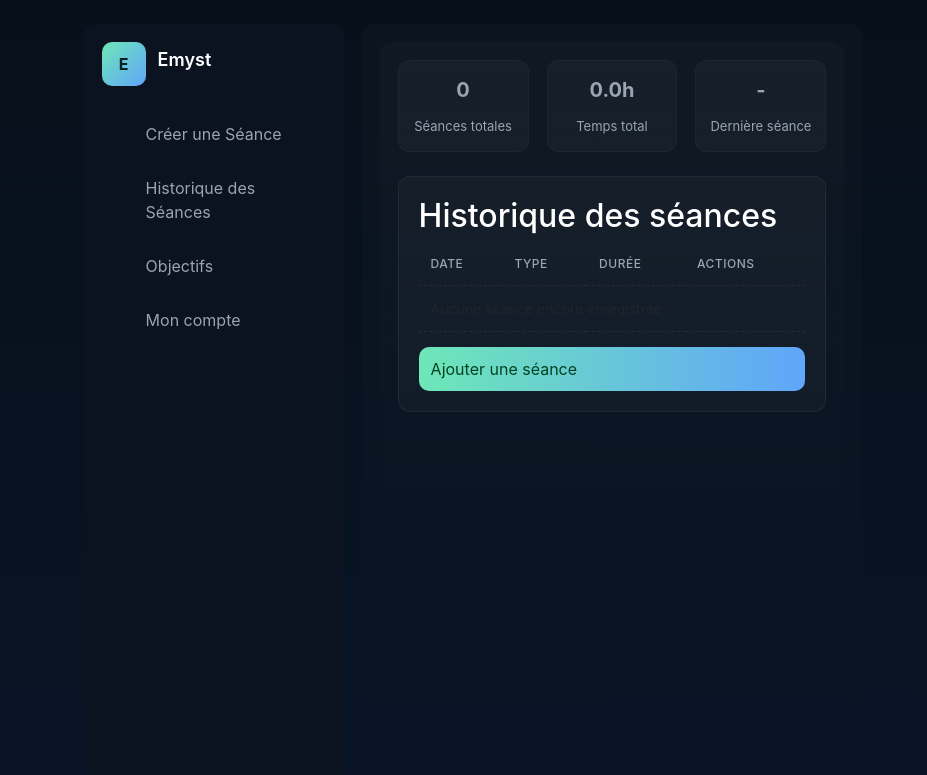
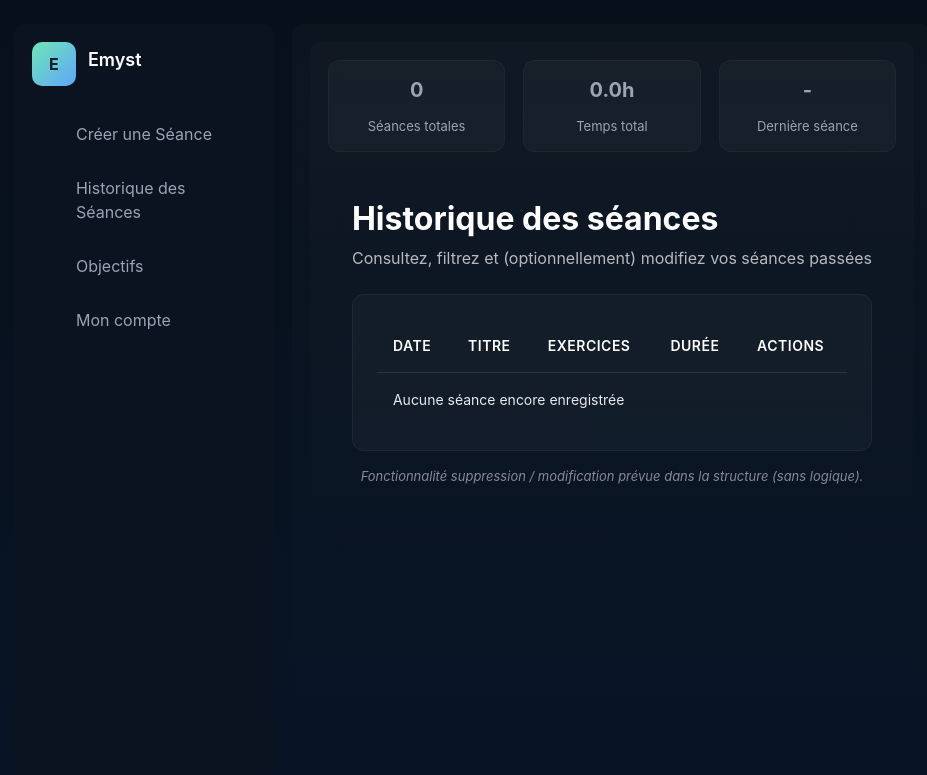
Before and after one commit to sgahovey/MSP2_Emyst, a Symfony app: template templates/seance/index.html.twig in a window 1280 px wide. Shown: the top 775 px of the page, without its empty margins (167-1094 px from the left). Run offline with Twig, Linux system fonts and the light colour scheme; the template is opened without the code that fills it, so the values that code supplies are empty; some libraries are stand-ins or nearby versions.

Commit message:
Refactor historique des séances: mise à jour de la structure HTML, amélioration des titres et des sous-titres, ajout de la gestion des exercices, et révision des actions disponibles.

```diff
--- a/templates/seance/index.html.twig
+++ b/templates/seance/index.html.twig
@@ -42,54 +42,65 @@
         <br>
 
         <!-- ===================== -->
-        <!--   TABLEAU SEANCES    -->
+        <!--   HISTORIQUE SEANCES    -->
         <!-- ===================== -->
-        <div class="seances-wrapper">
+        <div class="seances-history-container">
+            <div class="seances-history-header">
+                <div>
+                    <h1 class="seances-history-title">Historique des séances</h1>
+                    <p class="seances-history-subtitle">Consultez, filtrez et (optionnellement) modifiez vos séances passées</p>
+                </div>
+            </div>
 
-            <div class="card objectifs-card">
-                <h2>Historique des séances</h2>
-
-                <table class="seances-table">
+            <div class="seances-history-card">
+                <table class="seances-history-table">
                     <thead>
                         <tr>
                             <th>Date</th>
-                            <th>Type</th>
+                            <th>Titre</th>
+                            <th>Exercices</th>
                             <th>Durée</th>
-                            <th class="actions-col">Actions</th>
+                            <th>Actions</th>
                         </tr>
                     </thead>
-
                     <tbody>
                     {% for seance in seances %}
                         <tr>
-                            <td>{{ seance.dateEntrainement|date('d/m/Y H:i') }}</td>
-                            <td>{{ seance.typeSeance }}</td>
+                            <td>{{ seance.dateEntrainement|date('Y-m-d') }}</td>
+                            <td>{{ seance.typeSeance ? seance.typeSeance.value : '' }}</td>
                             <td>
-                                {% if seance.duree %}
-                                    {{ seance.duree|date('H:i') }}
+                                {% if seance.seanceExercices|length > 0 %}
+                                    {% for seanceExercice in seance.seanceExercices %}
+                                        {{ seanceExercice.exercices.nom }}{% if not loop.last %}, {% endif %}
+                                    {% endfor %}
                                 {% else %}
                                     -
                                 {% endif %}
                             </td>
                             <td>
-                                <div class="actions">
-                                    <a class="btn small btn-ghost" href="{{ path('app_seance_show', {'id': seance.id}) }}">voir</a>
-                                    <a class="btn small btn-primary" href="{{ path('app_seance_edit', {'id': seance.id}) }}">modifier</a>
+                                {% if seance.duree %}
+                                    {{ seance.duree|date('H:i') }}
+                                {% else %}
+                                    --
+                                {% endif %}
+                            </td>
+                            <td>
+                                <div class="seances-actions-buttons">
+                                    <a href="{{ path('app_seance_edit', {'id': seance.id}) }}" class="btn-modify">Modifier</a>
+                                    <a href="{{ path('app_seance_delete', {'id': seance.id}) }}" class="btn-delete" onclick="return confirm('Êtes-vous sûr de vouloir supprimer cette séance ?')">Supprimer</a>
                                 </div>
                             </td>
                         </tr>
                     {% else %}
                         <tr>
-                            <td colspan="4">Aucune séance encore enregistrée</td>
+                            <td colspan="5">Aucune séance encore enregistrée</td>
                         </tr>
                     {% endfor %}
                     </tbody>
                 </table>
+            </div>
 
-                <a href="{{ path('app_seance_new') }}" class="btn btn-primary" style="margin-top:15px;">
-                    Ajouter une séance
-                </a>
-            </div>
+            <p class="seances-history-note">Fonctionnalité suppression / modification prévue dans la structure (sans logique).</p>
         </div>
 
     </main>
```
